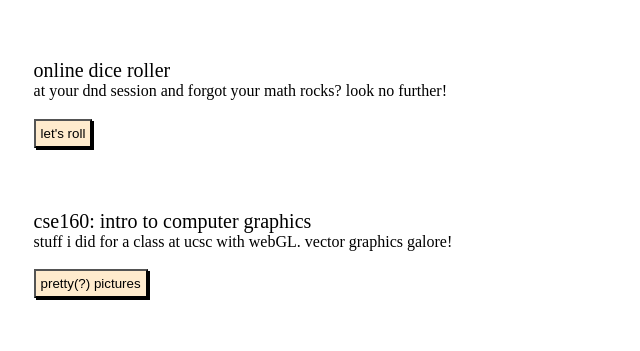
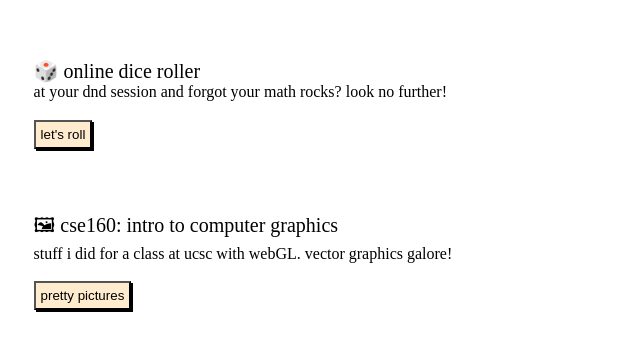
Before and after one commit to HeyItsBlinded/personal-website, a plain HTML site: page index.html in a window 1280 px wide. Shown: the part 79-430 px from the top of the page, without its empty margins (0-640 px from the left). Drawn offline with Linux system fonts and the light colour scheme.

Commit message:
emoji support

```diff
--- a/index.html
+++ b/index.html
@@ -13,7 +13,7 @@
         </p>
 
         <div id="projSection">
-            <label>online dice roller</label>
+            <label>&#127922 online dice roller</label>
             <p id="projDescription">
                 at your dnd session and forgot your math rocks?
                 look no further!
@@ -24,14 +24,14 @@
             </a>
 
         <div id="projSection">
-            <label>cse160: intro to computer graphics</label>
+            <label>&#128444 cse160: intro to computer graphics</label>
             <p id="projDescription">
                 stuff i did for a class at ucsc with webGL. vector
                 graphics galore!
                 <!---->
             </p>
             <a href="https://heyitsblinded.github.io/cse160/">
-                <button>pretty(?) pictures</button>
+                <button>pretty pictures</button>
             </a>
         </div>
         <!---->
```
